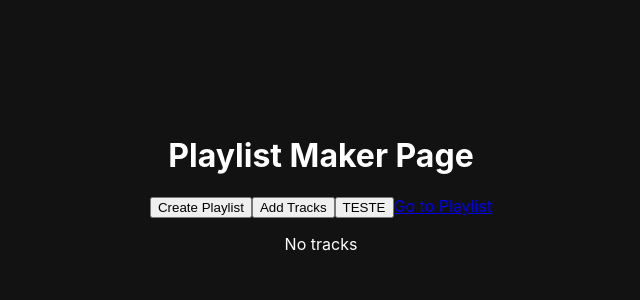
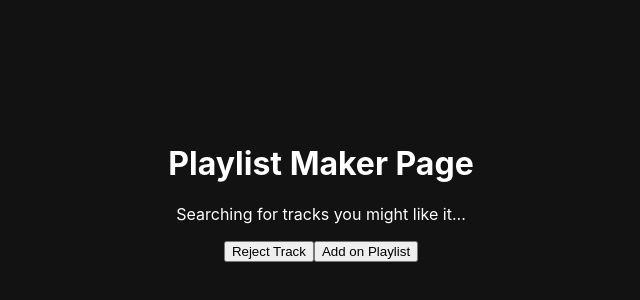
Before and after one commit to maduMelo/playlist-generator, a React (Create React App) app: page /profile/app in a window 1280 px wide. Shown: the part 208-508 px from the top of the page, without its empty margins (319-959 px from the left). Built offline with nearby package versions, Linux system fonts and the light colour scheme.

Commit message:
added logic to add or reject a track and fixed the audio bug

```diff
--- a/src/pages/PlaylistMaker/PlaylistMaker.jsx
+++ b/src/pages/PlaylistMaker/PlaylistMaker.jsx
@@ -14,44 +14,12 @@ function PlaylistMaker() {
 
     const accessToken = localStorage.getItem('access_token');
 
-    const [suggestedTracks, setSuggestedTracks] = useState([]);
-    const [track, setTrack] = useState(false); // Temporary
+    const [suggestedTracks, setSuggestedTracks] = useState([]); // State to store the suggested tracks
 
+    const [track, setTrack] = useState(false); // State to tell if the suggetions are ready
 
-
-    // Creating playlist ---------------------------------------------
-
-    const [playlistConfig, setPlaylistConfig] = useState({
-        name: 'My Playlist From React',
-        description: 'First playlist created with React by me to test for my app',
-        public: true
-    }); // Temporary
-    const [playlistId, setPlaylistId] = useState(''); // Temporary
-
-    // Adding track --------------------------------------------------
-
-    const tracks = [
-        'spotify:track:1QEt5w1GmR7opjz1kLUXbU',
-        'spotify:track:5M4Dxko4d3ja1CnIUmYVqA',
-        'spotify:track:78tx7xOBWGrPZacg3tYdX3',
-        'spotify:track:6dOtVTDdiauQNBQEDOtlAB'
-    ]; // Temporary
-
-    const pretendTrack = {
-        name: 'Deixa (feat. Ana Gabriela) - Ao Vivo',
-        album: { images: [ null, { url: 'https://i.scdn.co/image/ab67616d00001e024de739135ec975b47e65cddd' } ] },
-        artists: [ { name: 'Madu' }, { name: 'Ana Gabriela' }, { name: 'Jão' } ],
-        preview_url: 'https://p.scdn.co/mp3-preview/8eae5b4d3281ab73a9713f571ca6dfffb7d40480?cid=c1afb4462ef3439f84d46b1a83b9b505'
-    }; // Temporary
-
-
-    async function createPlaylist() {
-        await spotifyControllers.createPlaylist(userID, setPlaylistId, accessToken, playlistConfig);
-    };
-
-    async function addTracks() {
-        await spotifyControllers.addTracksOnPlaylist(accessToken, playlistId, tracks);
-    };
+    const [playlist, setPlaylist] = useState([]);
+    const [playlistID, setPlaylistID] = useState(null);
 
 
     // Montando o monstrinho
@@ -76,26 +44,39 @@ function PlaylistMaker() {
         // List of tracks (objects)
         setSuggestedTracks(suggestedTracksList.flat());
         setTrack(true);
+        console.log('Gerou sugestões!');
     };
+
+    const addTrackOnPlaylist = () => {
+        const track = suggestedTracks[0];
+        setSuggestedTracks(prevSeggestions => prevSeggestions.slice(1));
+        setPlaylist([...playlist, track]);
+    };
+
+    const rejectTrack = () => {
+        setSuggestedTracks(prevSeggestions => prevSeggestions.slice(1));
+        console.log(playlist);
+    };
+
+    useEffect(() => {
+        //getTracksSuggestions();
+    }, []);
 
 
     return (
         <div>
             <h1>Playlist Maker Page</h1>
+            {
+                suggestedTracks.length > 0 ?
+                <TrackPreview track={suggestedTracks[0]} /> :
+                <p>Searching for tracks you might like it...</p>
+            }
 
-            <button onClick={createPlaylist}>Create Playlist</button>
-            <button onClick={addTracks}>Add Tracks</button>
-            <button onClick={getTracksSuggestions}>TESTE</button>
+            <button onClick={rejectTrack}>Reject Track</button>
+            <button onClick={addTrackOnPlaylist}>Add on Playlist</button>
 
-            <a href={`https://open.spotify.com/playlist/${playlistId}`} target="_blank" rel="noopener noreferrer">
-                Go to Playlist
-            </a>
 
-            {
-                track ?
-                suggestedTracks.slice(0, 3).map(track => <TrackPreview key={track.id} track={track} />) :
-                <p>No tracks</p>
-            }
+
         </div>
     );
 };
@@ -104,8 +85,13 @@ export default PlaylistMaker;
 
 
 /*
-<TrackPreview track={pretendTrack} />
 
+<button onClick={createPlaylist}>Create Playlist</button>
+            <button onClick={addTracks}>Add Tracks</button>
+            <button onClick={getTracksSuggestions}>TESTE</button>
 
+            <a href={`https://open.spotify.com/playlist/${playlistID}`} target="_blank" rel="noopener noreferrer">
+                Go to Playlist
+            </a>
 
 */
--- a/src/pages/PlaylistMaker/components/TrackPreview.jsx
+++ b/src/pages/PlaylistMaker/components/TrackPreview.jsx
@@ -3,17 +3,33 @@ import './TrackPreview.css';
 import { useState, useEffect } from 'react';
 
 function TrackPreview({ track }) {
-    const [isPlaying, setIsPlaying] = useState(true);
+    const [audio, setAudio] = useState(null);
+    const [isPlaying, setIsPlaying] = useState(false);
+    const artists = track.artists.map(artist => artist.name).join(', ');
+
     const handlePlay = () => {
-        const audio = document.getElementById('audio-player');
-
         if (isPlaying) audio.pause()
         else audio.play();
 
         setIsPlaying(!isPlaying);
     };
 
-    const artists = track.artists.map(artist => artist.name).join(', ');
+    useEffect(() => {
+        if (audio) {
+            audio.pause();
+            audio.remove()
+        };
+
+        const newAudio = new Audio(track.preview_url);
+        setAudio(newAudio);
+
+        if (isPlaying) newAudio.play();
+
+        return () => {
+            newAudio.pause();
+            newAudio.remove();
+        };
+    }, [track]);
 
     return (
         <div className="track-preview-container">
@@ -22,7 +38,7 @@ function TrackPreview({ track }) {
                 {
                     isPlaying ?
                     <button className='play-button' onClick={handlePlay}>&#10073;&#10073;</button> :
-                    <button className='play-button' onClick={handlePlay}>&#9658;</button>
+                    <button className='play-button' onClick={handlePlay}>&#9654;</button>
                 }
             </div>
 
@@ -31,10 +47,7 @@ function TrackPreview({ track }) {
                 <p className='track-artists'>{artists}</p>
             </div>
 
-            <audio controls autoPlay id='audio-player'>
-                <source src={track.preview_url} type="audio/mpeg" />
-                Your browser does not support the audio element.
-            </audio>
+
         </div>
     );
 };
--- a/z.js
+++ /dev/null
@@ -1,3 +0,0 @@
-const lista = [['aaa', 'bbb'], ['ccc', 'ddd']];
-const stg = lista.flat();
-console.log(stg);
```
